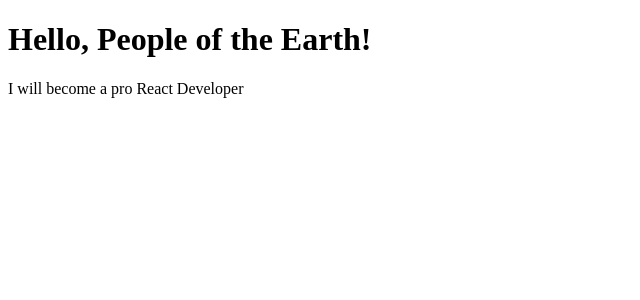
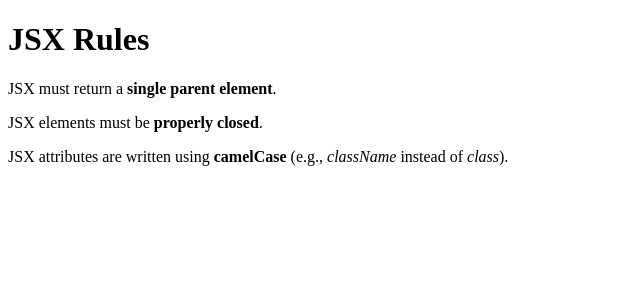
Before and after one commit to ka1sser/react-demos, a React (Vite) app: page / in a window 1280 px wide. Shown: the top 300 px of the page, without its empty margins (0-640 px from the left). Built offline with nearby package versions, Linux system fonts and the light colour scheme.

Commit message:
JSX Rules

```diff
--- a/src/App.jsx
+++ b/src/App.jsx
@@ -1,10 +1,10 @@
 import React from 'react'
-import WelcomeMessage from './components/WelcomeMessage'
+import JSXRules from './components/JSXRules';
 
 const App = () => {
   return (
     <>
-      <WelcomeMessage/>
+      <JSXRules/>
     </>
   )
 }
--- /dev/null
+++ b/src/components/JSXRules.jsx
@@ -0,0 +1,12 @@
+const JSXRules = () => {
+    return (
+        <div>
+            <h1>JSX Rules</h1>
+            <p>JSX must return a <strong>single parent element</strong>.</p>
+            <p>JSX elements must be <strong>properly closed</strong>.</p>
+            <p>JSX attributes are written using <strong>camelCase</strong> (e.g., <em>className</em> instead of <em>class</em>).</p>
+        </div>
+    )
+}
+
+export default JSXRules;
```
